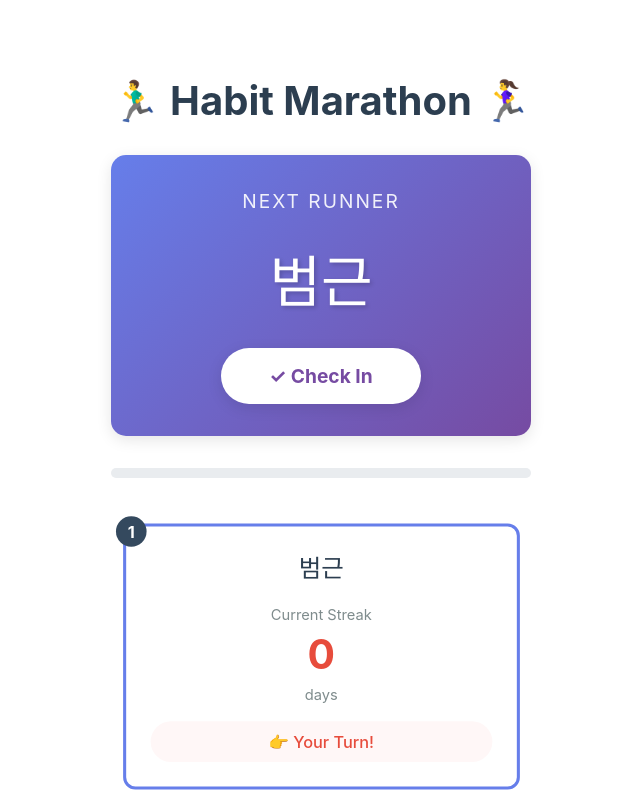
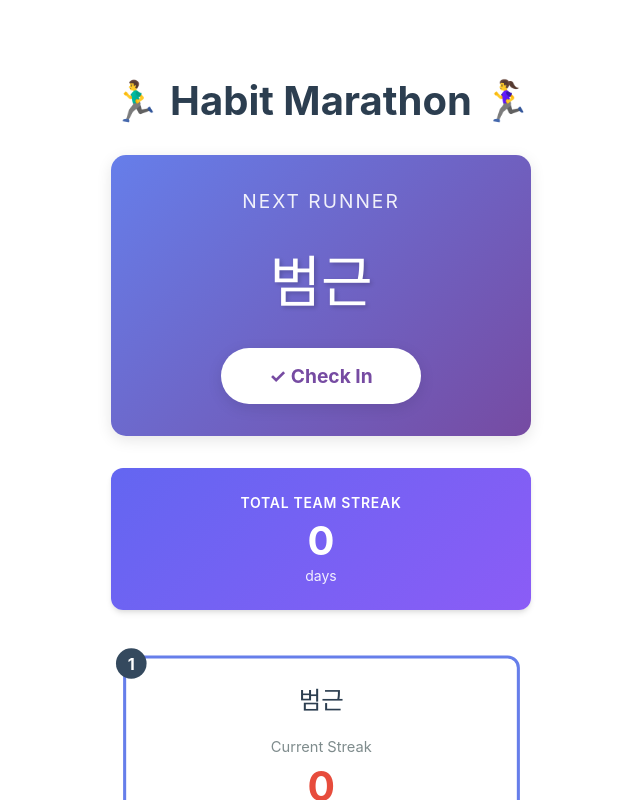
Before and after one commit to Jesscha/learning-marathon, a React (Vite) app: page / in a window 1280 px wide. Shown: the top 800 px of the page, without its empty margins (319-959 px from the left). Built offline with nearby package versions, Linux system fonts and the light colour scheme.

Commit message:
Complete UI

```diff
--- a/src/App.css
+++ b/src/App.css
@@ -323,3 +323,86 @@
   background: #fee2e2;
   color: #dc2626;
 }
+
+.fail-container {
+  display: flex;
+  flex-direction: column;
+  align-items: center;
+  justify-content: center;
+  min-height: 100vh;
+  padding: 2rem;
+  text-align: center;
+  background-color: #fff5f5;
+}
+
+.fail-title {
+  color: #e53e3e;
+  font-size: 2.5rem;
+  margin-bottom: 1rem;
+}
+
+.fail-message {
+  color: #4a5568;
+  font-size: 1.2rem;
+  margin-bottom: 2rem;
+  max-width: 600px;
+}
+
+.fail-stats {
+  background-color: white;
+  padding: 1.5rem;
+  border-radius: 8px;
+  box-shadow: 0 2px 4px rgba(0, 0, 0, 0.1);
+  margin-bottom: 2rem;
+}
+
+.total-streaks {
+  font-size: 1.1rem;
+  color: #2d3748;
+}
+
+.restart-button {
+  background-color: #48bb78;
+  color: white;
+  padding: 0.75rem 1.5rem;
+  border-radius: 6px;
+  border: none;
+  font-size: 1.1rem;
+  cursor: pointer;
+  transition: background-color 0.2s;
+}
+
+.restart-button:hover {
+  background-color: #38a169;
+}
+
+.total-streak-section {
+  background: linear-gradient(135deg, #6366f1 0%, #8b5cf6 100%);
+  padding: 1.5rem;
+  border-radius: 12px;
+  color: white;
+  text-align: center;
+  margin: 2rem 0;
+  box-shadow: 0 4px 6px -1px rgba(0, 0, 0, 0.1),
+    0 2px 4px -1px rgba(0, 0, 0, 0.06);
+}
+
+.total-streak-label {
+  text-transform: uppercase;
+  font-size: 0.875rem;
+  font-weight: 600;
+  letter-spacing: 0.05em;
+  margin-bottom: 0.5rem;
+}
+
+.total-streak-value {
+  font-size: 2.5rem;
+  font-weight: 700;
+  line-height: 1;
+  margin-bottom: 0.25rem;
+}
+
+.total-streak-unit {
+  font-size: 0.875rem;
+  opacity: 0.9;
+}
--- a/src/App.tsx
+++ b/src/App.tsx
@@ -1,96 +1,106 @@
-import { useState, useEffect } from "react";
+import { useState, useEffect, useMemo } from "react";
 import "./App.css";
 
 interface Participant {
   name: string;
   streak: number;
   lastCheckIn: Date | null;
-  hasCheckedToday: boolean;
 }
 
-function App() {
-  const [participants, setParticipants] = useState<Participant[]>(() => {
-    // Load saved state from localStorage
-    const saved = localStorage.getItem("habitMarathonState");
-    return saved
-      ? JSON.parse(saved, (key, value) => {
-          // Convert stored date strings back to Date objects
-          if (key === "lastCheckIn" && value) {
-            return new Date(value);
-          }
-          return value;
-        })
-      : [
+const DEFAULT_PARTICIPANTS = [
   {
     name: "범근",
     streak: 0,
     lastCheckIn: null,
-            hasCheckedToday: false,
   },
   {
     name: "이새",
     streak: 0,
     lastCheckIn: null,
-            hasCheckedToday: false,
   },
   {
     name: "건영",
     streak: 0,
     lastCheckIn: null,
-            hasCheckedToday: false,
   },
   {
     name: "영택",
     streak: 0,
     lastCheckIn: null,
-            hasCheckedToday: false,
   },
   {
     name: "정원",
     streak: 0,
     lastCheckIn: null,
-            hasCheckedToday: false,
   },
   {
     name: "경호",
     streak: 0,
     lastCheckIn: null,
-            hasCheckedToday: false,
   },
 ];
-  });
+
+function App() {
+  const [participants, setParticipants] =
+    useState<Participant[]>(DEFAULT_PARTICIPANTS);
+
+  const [lastCheckIn, setLastCheckIn] = useState<Date | null>();
+  const [lastStreak, setLastStreak] = useState<number>(0);
+
+  const [isFail, setIsFail] = useState(false);
+
+  const totalStreak = useMemo(() => {
+    return participants.reduce((sum, p) => sum + p.streak, 0);
+  }, [participants]);
+
+  const isLastCheckIn2daysBefore = useMemo(() => {
+    if (!lastCheckIn) return false;
+    // might fail on international marathon
+    const checkInDate = new Date(lastCheckIn).getDate();
+    const today = new Date().getDate();
+
+    return today - checkInDate > 2;
+  }, [lastCheckIn]);
 
   // Save to localStorage whenever state changes
   useEffect(() => {
     localStorage.setItem("habitMarathonState", JSON.stringify(participants));
   }, [participants]);
 
-  const getCurrentParticipant = () => {
-    return participants.find((p) => !p.hasCheckedToday);
-  };
+  useEffect(() => {
+    if (isLastCheckIn2daysBefore) {
+      setIsFail(true);
+      // add dump data
+      setParticipants(DEFAULT_PARTICIPANTS);
+      setLastStreak(totalStreak);
+    }
+  }, [isLastCheckIn2daysBefore, totalStreak]);
+
+  const currentParticipant = useMemo(() => {
+    return participants.reduce(
+      (minParticipant: Participant | null, currentParticipant) => {
+        if (
+          !minParticipant ||
+          currentParticipant.streak < minParticipant.streak
+        ) {
+          return currentParticipant;
+        }
+        return minParticipant;
+      },
+      null
+    );
+  }, [participants]);
 
   const handleCheckIn = () => {
-    const currentParticipant = getCurrentParticipant();
     if (!currentParticipant) return;
-
     setParticipants((prev) =>
       prev.map((p) => {
         if (p.name === currentParticipant.name) {
           const today = new Date();
-          const lastCheckIn = p.lastCheckIn;
-
-          // Calculate if the streak continues
           let newStreak = 1;
-          if (lastCheckIn) {
-            const timeDiff = today.getTime() - lastCheckIn.getTime();
-            const daysDiff = Math.floor(timeDiff / (1000 * 3600 * 24));
-
-            // Streak continues if checked within last 24-48 hours
-            if (daysDiff <= 1) {
+          if (p.lastCheckIn) {
             newStreak = p.streak + 1;
           }
-          }
-
           return {
             ...p,
             streak: newStreak,
@@ -101,35 +111,34 @@ function App() {
         return p;
       })
     );
+    setLastCheckIn(new Date());
   };
 
-  // Reset hasCheckedToday at midnight but preserve streaks
-  useEffect(() => {
-    const resetDaily = () => {
-      const now = new Date();
-      if (now.getHours() === 0 && now.getMinutes() === 0) {
-        setParticipants((prev) =>
-          prev.map((p) => ({
-            ...p,
-            hasCheckedToday: false,
-          }))
+  const sortedParticipants = [...participants].sort((a, b) => {
+    if (a.name === currentParticipant?.name) return -1;
+    if (b.name === currentParticipant?.name) return 1;
+    return 0;
+  });
+
+  if (isFail) {
+    return (
+      <div className="fail-container">
+        <h1 className="fail-title">🚫 Marathon Failed</h1>
+        <p className="fail-message">
+          Someone missed their check-in for more than 2 days. The marathon has
+          been reset.
+        </p>
+        <div className="fail-stats">
+          <div className="total-streaks">
+            Total Streaks Achieved: {lastStreak}
+          </div>
+        </div>
+        <button className="restart-button" onClick={() => setIsFail(false)}>
+          Start New Marathon
+        </button>
+      </div>
     );
   }
-    };
-
-    const interval = setInterval(resetDaily, 60000);
-    return () => clearInterval(interval);
-  }, []);
-
-  // Sort participants to show next runner at the top
-  const sortedParticipants = [...participants].sort((a, b) => {
-    if (!a.hasCheckedToday && !b.hasCheckedToday) {
-      return participants.indexOf(a) - participants.indexOf(b);
-    }
-    if (!a.hasCheckedToday) return -1;
-    if (!b.hasCheckedToday) return 1;
-    return participants.indexOf(a) - participants.indexOf(b);
-  });
 
   return (
     <div className="app">
@@ -137,12 +146,10 @@ function App() {
 
       {/* Next Runner Section */}
       <div className="next-runner-section">
-        {getCurrentParticipant() ? (
+        {currentParticipant ? (
           <div className="next-runner">
             <div className="next-runner-label">Next Runner</div>
-            <div className="next-runner-name">
-              {getCurrentParticipant()?.name}
-            </div>
+            <div className="next-runner-name">{currentParticipant?.name}</div>
             <button className="check-in-button" onClick={handleCheckIn}>
               ✓ Check In
             </button>
@@ -155,32 +162,21 @@ function App() {
         )}
       </div>
 
-      {/* Progress Bar */}
-      <div className="progress-bar">
-        <div
-          className="progress-fill"
-          style={{
-            width: `${
-              (participants.filter((p) => p.hasCheckedToday).length /
-                participants.length) *
-              100
-            }%`,
-          }}
-        />
+      <div className="total-streak-section">
+        <div className="total-streak-label">Total Team Streak</div>
+        <div className="total-streak-value">{totalStreak}</div>
+        <div className="total-streak-unit">days</div>
       </div>
 
-      {/* Participants Grid */}
       <div className="participants-list">
         {sortedParticipants.map((participant, index) => (
           <div
             key={participant.name}
             className={`participant-card ${
-              participant.hasCheckedToday ? "checked" : ""
+              currentParticipant?.name === participant.name ? "current" : ""
             }
               ${
-                getCurrentParticipant()?.name === participant.name
-                  ? "current"
-                  : ""
+                currentParticipant?.name === participant.name ? "current" : ""
               }`}
           >
             <div className="participant-order">{index + 1}</div>
@@ -190,14 +186,8 @@ function App() {
               <span className="streak-number">{participant.streak}</span>
               <span className="streak-days">days</span>
             </div>
-            <div
-              className={`status ${
-                participant.hasCheckedToday ? "done" : "waiting"
-              }`}
-            >
-              {participant.hasCheckedToday
-                ? "✅ Completed"
-                : getCurrentParticipant()?.name === participant.name
+            <div className={`status`}>
+              {currentParticipant?.name === participant.name
                 ? "👉 Your Turn!"
                 : "⏳ Waiting"}
             </div>
```
Lines whose indentation alone changed are shown as unchanged.
